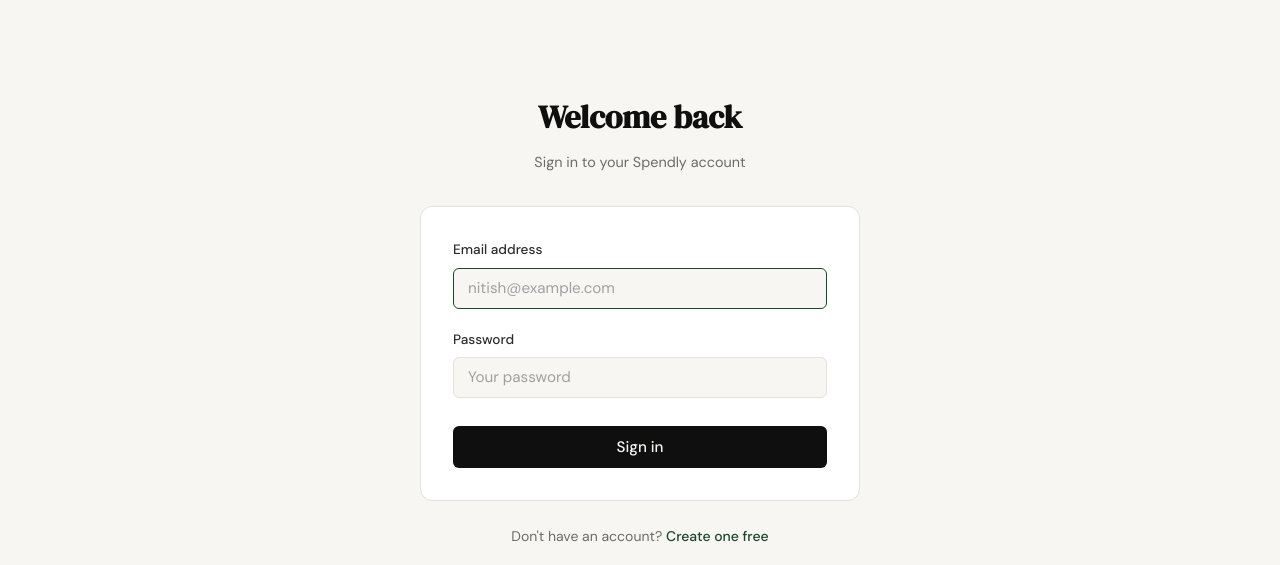
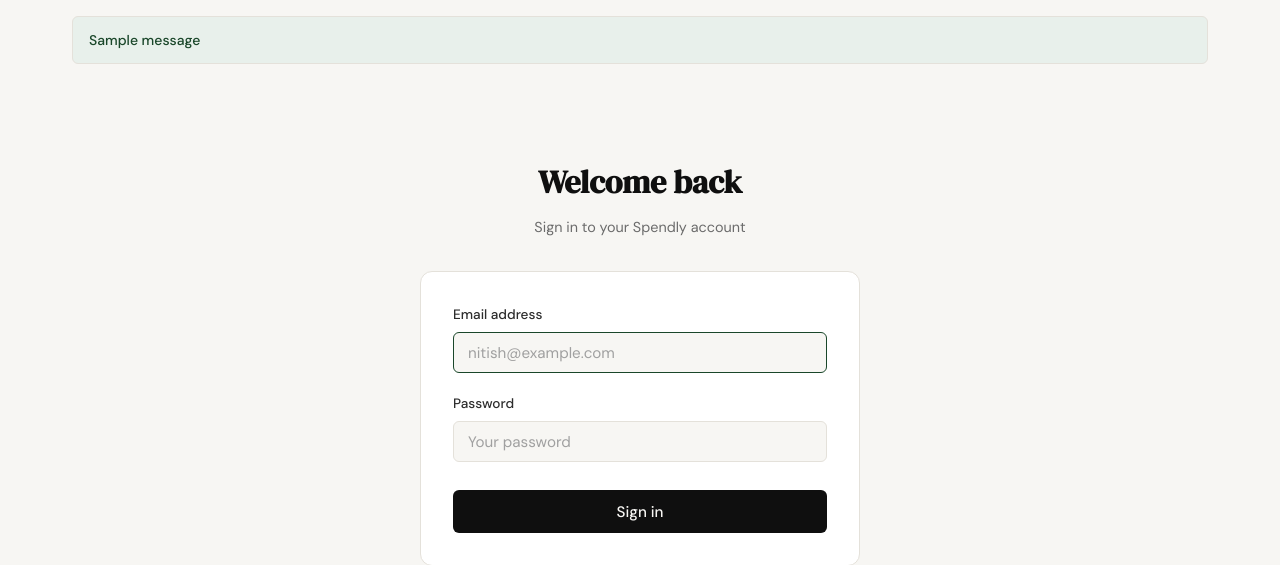
Before and after one commit to gopendrajangir/claude_spendly, a Flask app: page /login in a window 1280 px wide. Shown: the part 61-626 px from the top of the page. Run offline with Flask 3, Linux system fonts and the light colour scheme; one stand-in notice (Sample message) is shown.

Commit message:
add login and logout
Co-Authored-By: Claude Sonnet 5.5 <noreply@anthropic.com>

```diff
--- a/app.py
+++ b/app.py
@@ -1,12 +1,14 @@
+import os
 import sqlite3
 from contextlib import closing
 
-from flask import Flask, redirect, render_template, request, url_for
-from werkzeug.security import generate_password_hash
+from flask import Flask, flash, redirect, render_template, request, session, url_for
+from werkzeug.security import check_password_hash, generate_password_hash
 
 from database.db import get_db, init_db, seed_db
 
 app = Flask(__name__)
+app.secret_key = os.environ.get("SECRET_KEY", "dev-only-change-me")
 
 with app.app_context():
     init_db()
@@ -32,6 +34,9 @@ def _valid_email(email):
 
 @app.route("/register", methods=["GET", "POST"])
 def register():
+    if "user_id" in session:
+        return redirect(url_for("profile"))
+
     if request.method == "GET":
         return render_template("register.html")
 
@@ -62,12 +67,39 @@ def register():
         except sqlite3.IntegrityError:
             return fail(already)
 
+    flash("Account created. Please sign in.")
     return redirect(url_for("login"))
 
 
-@app.route("/login")
+@app.route("/login", methods=["GET", "POST"])
 def login():
-    return render_template("login.html")
+    if "user_id" in session:
+        return redirect(url_for("profile"))
+
+    if request.method == "GET":
+        return render_template("login.html")
+
+    email = request.form.get("email", "").strip().lower()
+    password = request.form.get("password", "")
+
+    def fail(message):
+        return render_template("login.html", error=message, email=email)
+
+    if not email or not password:
+        return fail("Please fill in all fields.")
+
+    with closing(get_db()) as conn:
+        user = conn.execute(
+            "SELECT id, name, password_hash FROM users WHERE email = ?", (email,)
+        ).fetchone()
+
+    if user is None or not check_password_hash(user["password_hash"], password):
+        return fail("Invalid email or password.")
+
+    session.clear()
+    session["user_id"] = user["id"]
+    session["user_name"] = user["name"]
+    return redirect(url_for("profile"))
 
 
 @app.route("/terms")
@@ -86,7 +118,9 @@ def privacy():
 
 @app.route("/logout")
 def logout():
-    return "Logout — coming in Step 3"
+    session.clear()
+    flash("You have been signed out.")
+    return redirect(url_for("landing"))
 
 
 @app.route("/profile")
--- a/static/css/style.css
+++ b/static/css/style.css
@@ -112,6 +112,30 @@ a { color: inherit; text-decoration: none; }
 }
 
 .nav-cta:hover { background: var(--accent) !important; }
+
+.nav-user { color: var(--ink-soft); }
+
+/* ------------------------------------------------------------------ */
+/* Flash messages                                                      */
+/* ------------------------------------------------------------------ */
+
+.flash-wrap {
+    max-width: var(--max-width);
+    margin: 1rem auto 0;
+    padding: 0 2rem;
+}
+
+.flash {
+    background: var(--accent-light);
+    color: var(--accent);
+    border: 1px solid var(--border);
+    border-radius: var(--radius-sm);
+    padding: 0.75rem 1rem;
+    font-size: 0.875rem;
+    font-weight: 500;
+}
+
+.flash + .flash { margin-top: 0.5rem; }
 
 /* ------------------------------------------------------------------ */
 /* Main                                                                */
--- a/templates/base.html
+++ b/templates/base.html
@@ -19,11 +19,26 @@
                 <span class="brand-name">Spendly</span>
             </a>
             <div class="nav-links">
+                {% if session.user_id %}
+                <span class="nav-user">{{ session.user_name }}</span>
+                <a href="{{ url_for('logout') }}">Sign out</a>
+                {% else %}
                 <a href="{{ url_for('login') }}">Sign in</a>
                 <a href="{{ url_for('register') }}" class="nav-cta">Get started</a>
+                {% endif %}
             </div>
         </div>
     </nav>
+
+    {% with messages = get_flashed_messages() %}
+    {% if messages %}
+    <div class="flash-wrap">
+        {% for message in messages %}
+        <div class="flash">{{ message }}</div>
+        {% endfor %}
+    </div>
+    {% endif %}
+    {% endwith %}
 
     <main class="main-content">
         {% block content %}{% endblock %}
--- a/templates/login.html
+++ b/templates/login.html
@@ -22,7 +22,7 @@
                     <label for="email">Email address</label>
                     <input type="email" id="email" name="email"
                            class="form-input" placeholder="nitish@example.com"
-                           required autofocus>
+                           value="{{ email or '' }}" required autofocus>
                 </div>
                 <div class="form-group">
                     <label for="password">Password</label>
```
Also changed, not shown: .claude/specs/03-login-and-logout.md (added).
